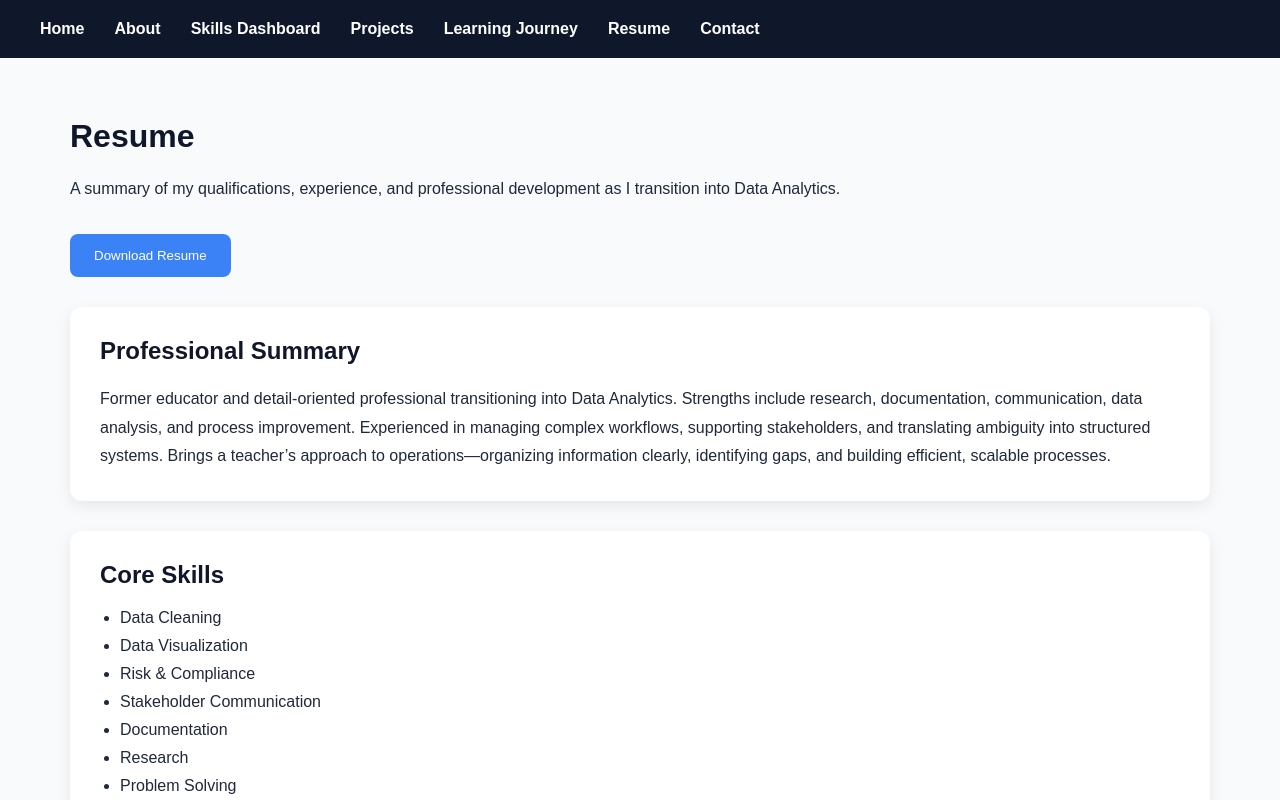
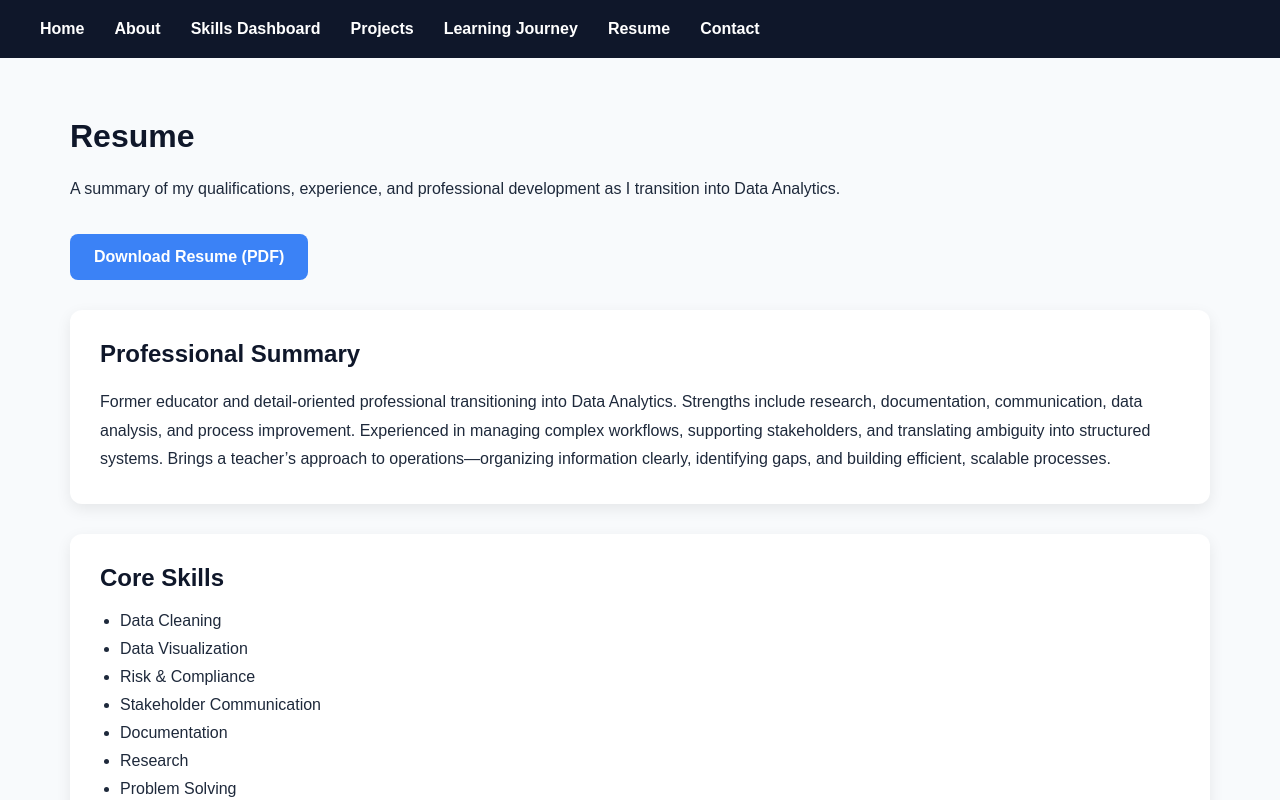
Before and after one commit to haldanek/haldane-business-data-analyst-portfolio, a React (Vite) app in the folder haldane-business-data-analyst-portfolio/: page /resume in a window 1280 px wide. Shown: the top 800 px of the page. Built offline with nearby package versions, Linux system fonts and the light colour scheme.

Commit message:
feat(resume): add downloadable resume PDF

```diff
--- a/haldane-business-data-analyst-portfolio/src/index.css
+++ b/haldane-business-data-analyst-portfolio/src/index.css
@@ -394,13 +394,19 @@ p {
   margin-top: 30px;
 }
 
-.resume-download button {
+.download-button {
+  display: inline-block;
   background-color: var(--blue);
   color: white;
-  border: none;
   padding: 14px 24px;
   border-radius: 8px;
-  cursor: pointer;
+  text-decoration: none;
+  font-weight: 600;
+  transition: transform 0.2s ease;
+}
+
+.download-button:hover {
+  transform: translateY(-2px);
 }
 
 /* RESUME PAGE- LIST SPACING */
--- a/haldane-business-data-analyst-portfolio/src/pages/Resume.tsx
+++ b/haldane-business-data-analyst-portfolio/src/pages/Resume.tsx
@@ -9,7 +9,13 @@ function Resume() {
       </p>
 
       <section className='resume-download'>
-        <button>Download Resume</button>
+        <a
+          href='/Kimberlee-Haldane-Resume.pdf'
+          download
+          className='download-button'
+        >
+          Download Resume (PDF)
+        </a>
       </section>
 
       <section className='resume-section'>
@@ -87,16 +93,16 @@ function Resume() {
               onboarding clarity and process consistency.
             </li>
             <li>
-            Collaborated with product, engineering, and design teams to align on
-            requirements and system updates.
+              Collaborated with product, engineering, and design teams to align
+              on requirements and system updates.
             </li>
             <li>
               Identified process gaps and recommended improvements to streamline
               workflows.
             </li>
             <li>
-            Produced clear, structured documentation to support cross-functional
-            teams and end users.
+              Produced clear, structured documentation to support
+              cross-functional teams and end users.
             </li>
           </ul>
         </div>
@@ -131,8 +137,8 @@ function Resume() {
 
           <ul>
             <li>
-            Managed high-volume workflows and competing priorities in fast-paced
-            environments.
+              Managed high-volume workflows and competing priorities in
+              fast-paced environments.
             </li>
             <li>
               Designed data-driven systems that improved performance outcomes by
@@ -143,16 +149,16 @@ function Resume() {
               insights.
             </li>
             <li>
-            Collaborated with cross-functional stakeholders to implement process
-            improvements.
+              Collaborated with cross-functional stakeholders to implement
+              process improvements.
             </li>
             <li>
-            Investigated discrepancies, identified root causes, and implemented
-            targeted solutions.
+              Investigated discrepancies, identified root causes, and
+              implemented targeted solutions.
             </li>
             <li>
-            Maintained detailed records and documentation to ensure accuracy and
-            accountability.
+              Maintained detailed records and documentation to ensure accuracy
+              and accountability.
             </li>
           </ul>
         </div>
@@ -163,7 +169,10 @@ function Resume() {
 
         <ul>
           <li>Software Development Certificate – Code Differently (2025)</li>
-          <li>Post-Master Certification (Curriculum, Instruction & Assessment) – Walden University (2023)</li>
+          <li>
+            Post-Master Certification (Curriculum, Instruction & Assessment) –
+            Walden University (2023)
+          </li>
           <li>M.S. Education – Holy Family University (2014)</li>
           <li>B.A. English – College of New Rochelle (2010)</li>
         </ul>
```
Also changed, not shown: 1 other file (tests, documents, lock files or other folders). Lines whose indentation alone changed are shown as unchanged.
